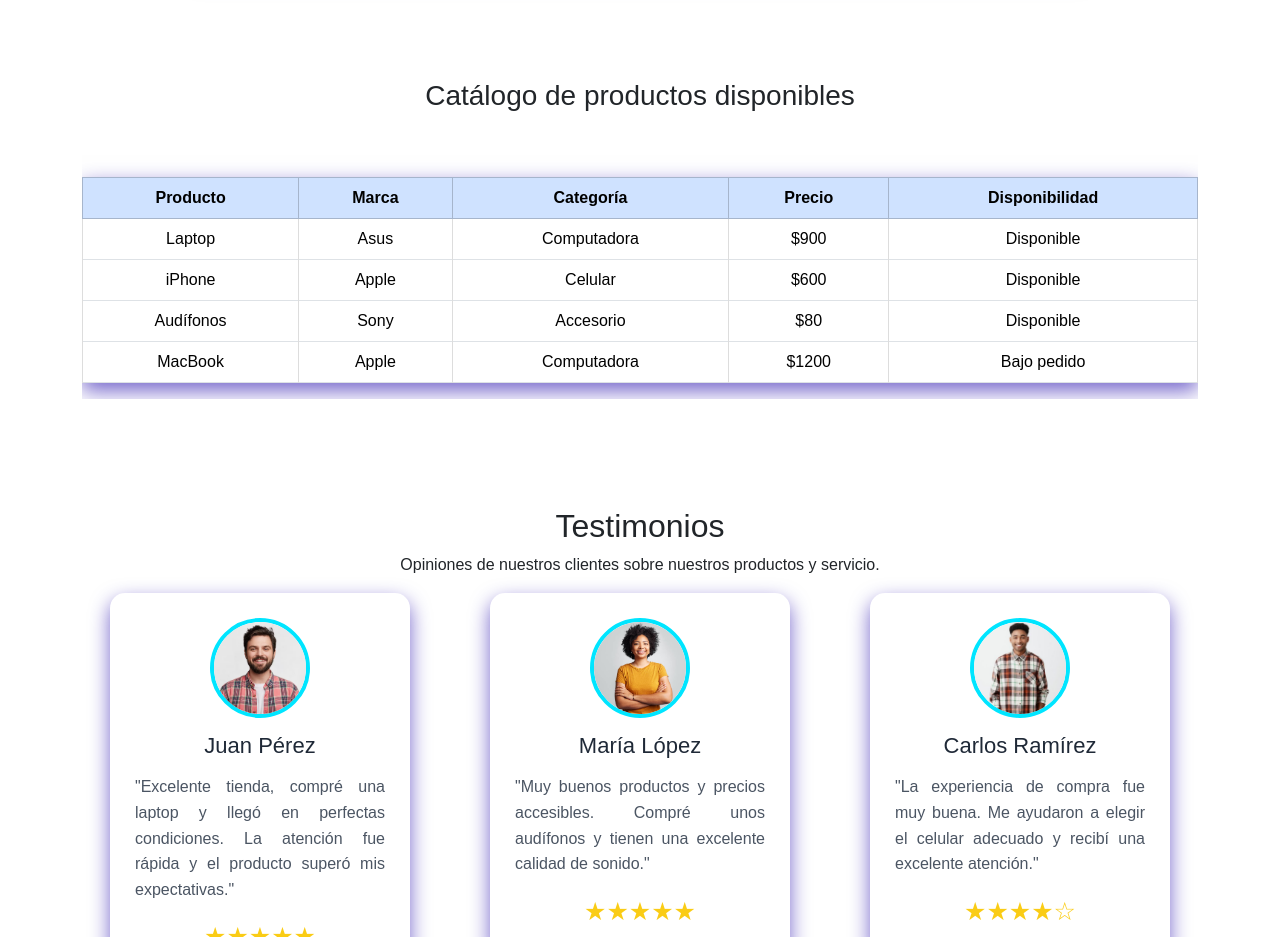
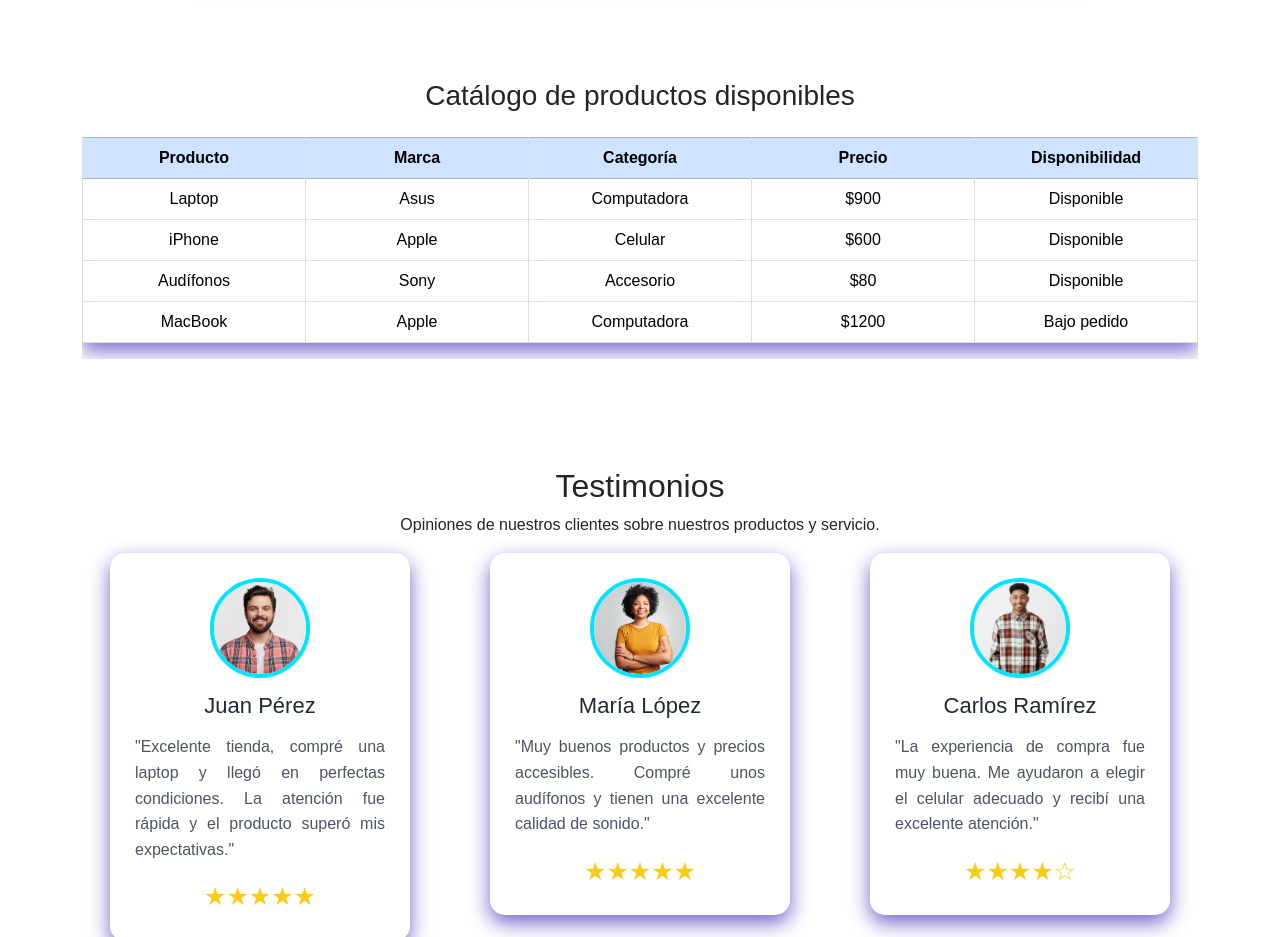
Before and after one commit to Antonio285-dev/Pagina-Web-Estatica, a plain HTML site: page index.html in a window 1280 px wide. Shown: the part 3900-4837 px from the top of the page. Drawn offline with nearby package versions, Linux system fonts and the light colour scheme.

Commit message:
Add files via upload

```diff
--- a/estilo.css
+++ b/estilo.css
@@ -502,22 +502,17 @@ footer {
 }
 
 /* TABLA */
-.tabla-productos {
-    width:90%;
-    margin:40px auto;
+.tabla-productos{
+    width:100%;
+    table-layout:fixed;
     border-collapse:collapse;
     background:white;
-    box-shadow:0 8px 20px rgba(31, 7, 170, 0.616);
+    box-shadow:0 8px 20px rgba(31,7,170,.6);
 }
 
-.tabla-productos th {
-    background:#0d3770;
-    text-align: center;
-    color:white;
-    padding:15px;
-}
-
-.tabla-productos td {
+.tabla-productos th,
+.tabla-productos td{
+    width:20%;
     padding:15px;
     text-align:center;
     border:1px solid #ddd;
```
